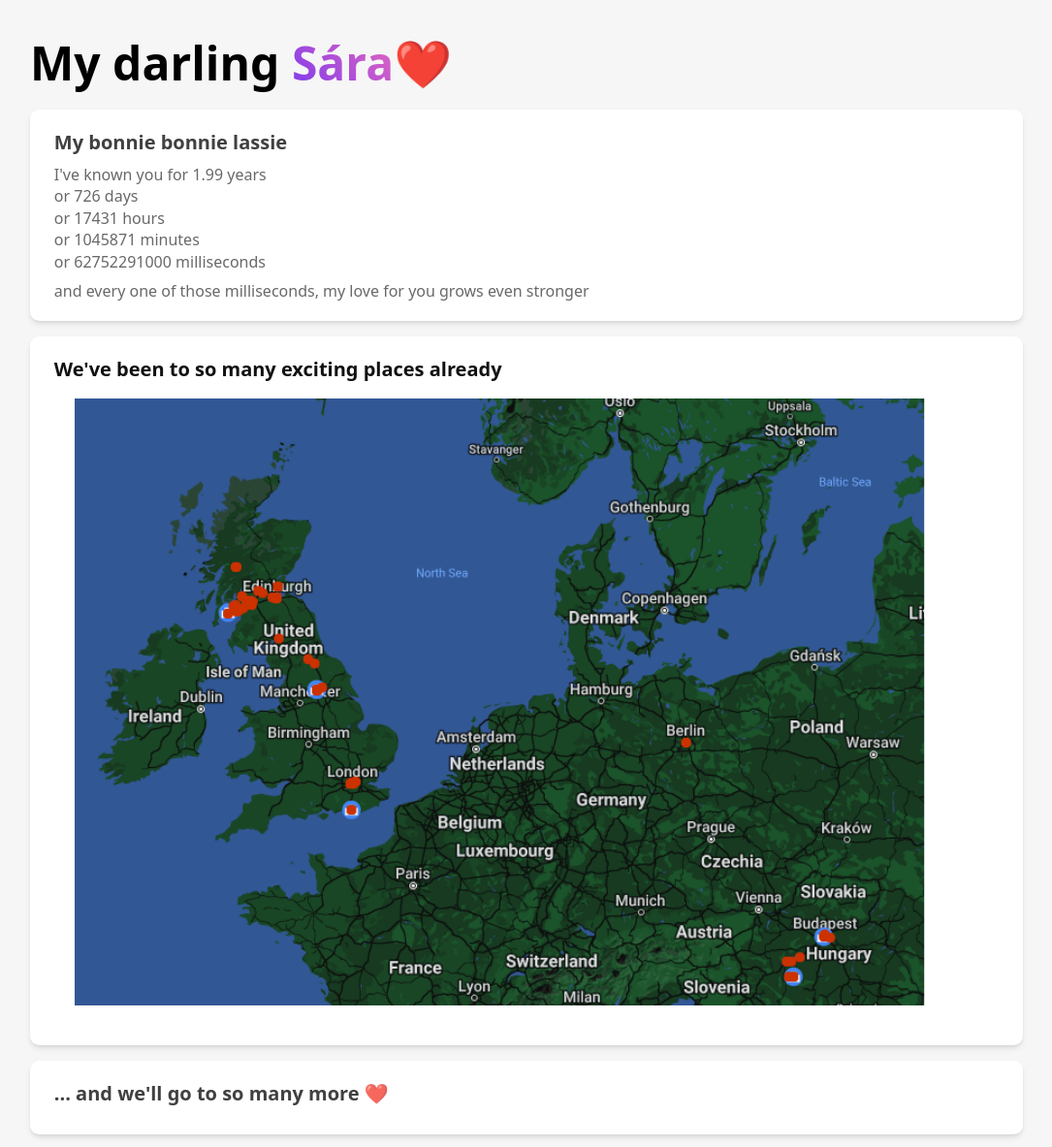
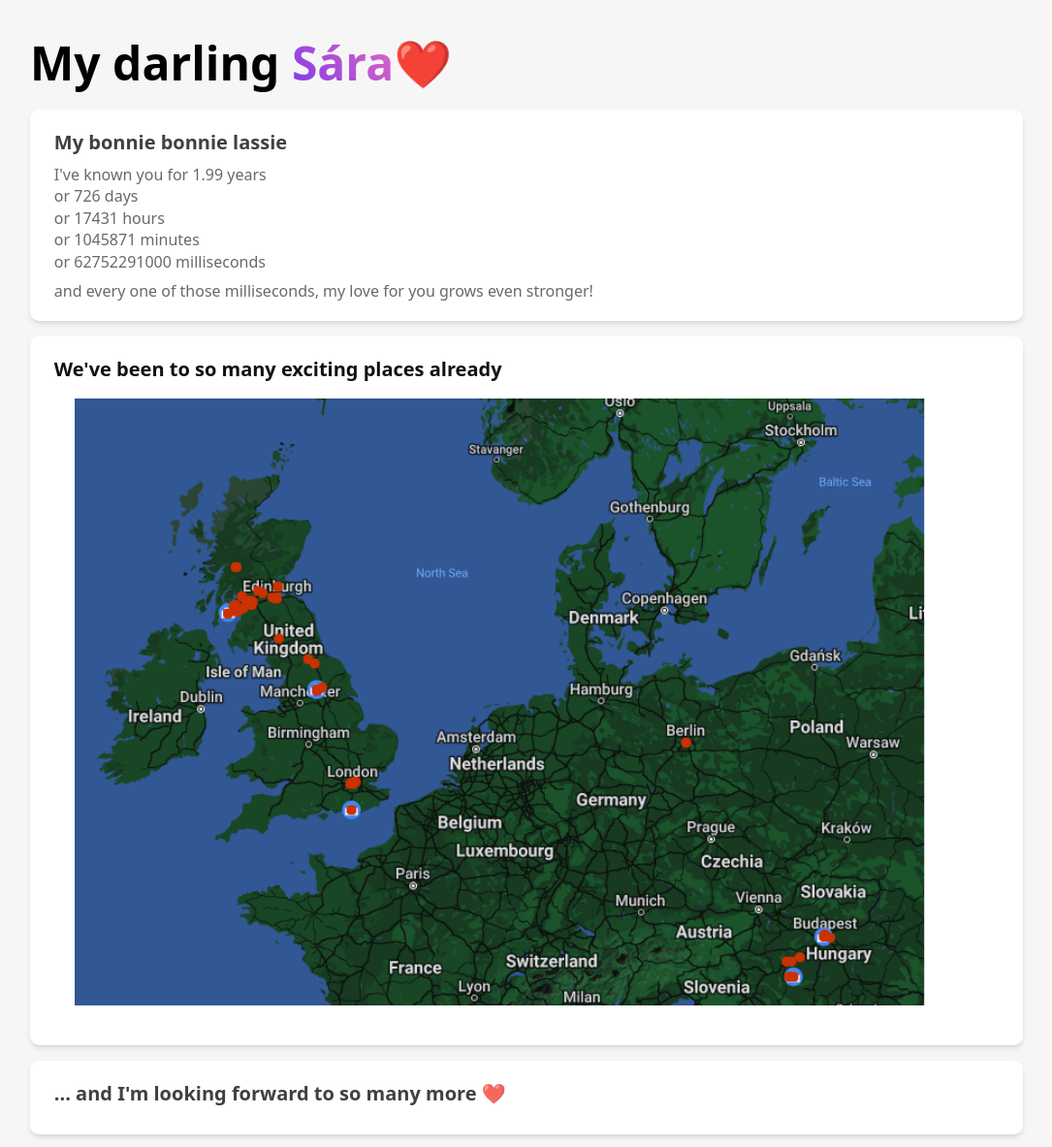
Before and after one commit to SCOTPAUL/anv, an Astro site: page / in a window 1280 px wide. Shown: the top 1183 px of the page at 97% size, without its empty margins (97-1182 px from the left). Built offline with nearby package versions, Linux system fonts and the light colour scheme; Astro itself is replaced by a stand-in of ours.

Commit message:
update txt

```diff
--- a/src/components/Counter.astro
+++ b/src/components/Counter.astro
@@ -10,7 +10,7 @@ const { } = Astro.props;
 	<a>
 		<h2>My bonnie bonnie lassie</h2>
 		<p class="counter-time"/>
-		<p>and every one of those milliseconds, my love for you grows even stronger</p>
+		<p>and every one of those milliseconds, my love for you grows even stronger!</p>
 	</a>
 </li>
 <script>
--- a/src/pages/index.astro
+++ b/src/pages/index.astro
@@ -34,12 +34,15 @@ const zipped_title_words = zip(words, imgs)
 		<ul role="list" class="link-card-grid">
 			<Counter />
 			<Location />
-			<Card title="... and we'll go to so many more ❤️" />
+			<Card title="... and I'm looking forward to so many more ❤️" />
 		</ul>
 		<ul role="list" class="photo-grid">
 			{zipped_title_words.map((img) => (
 				<ImageCard title={img[0]} img={img[1]}/>
 			))}
+		</ul>
+		<ul role="list" class="link-card-grid">
+			<Card title="This is such a special anniversary for us" body="My greatest possible gift for our anniversary is you moving in with me. I can't wait to share a home while we continue to build our life together. Waking up with you every day is a dream come true." />
 		</ul>
 		<ul role="list" class="link-card-grid">
 			<HeartCard title="Happy anniversary my darling, love Paul" />
```
Also changed, not shown: public/favicon.svg.
